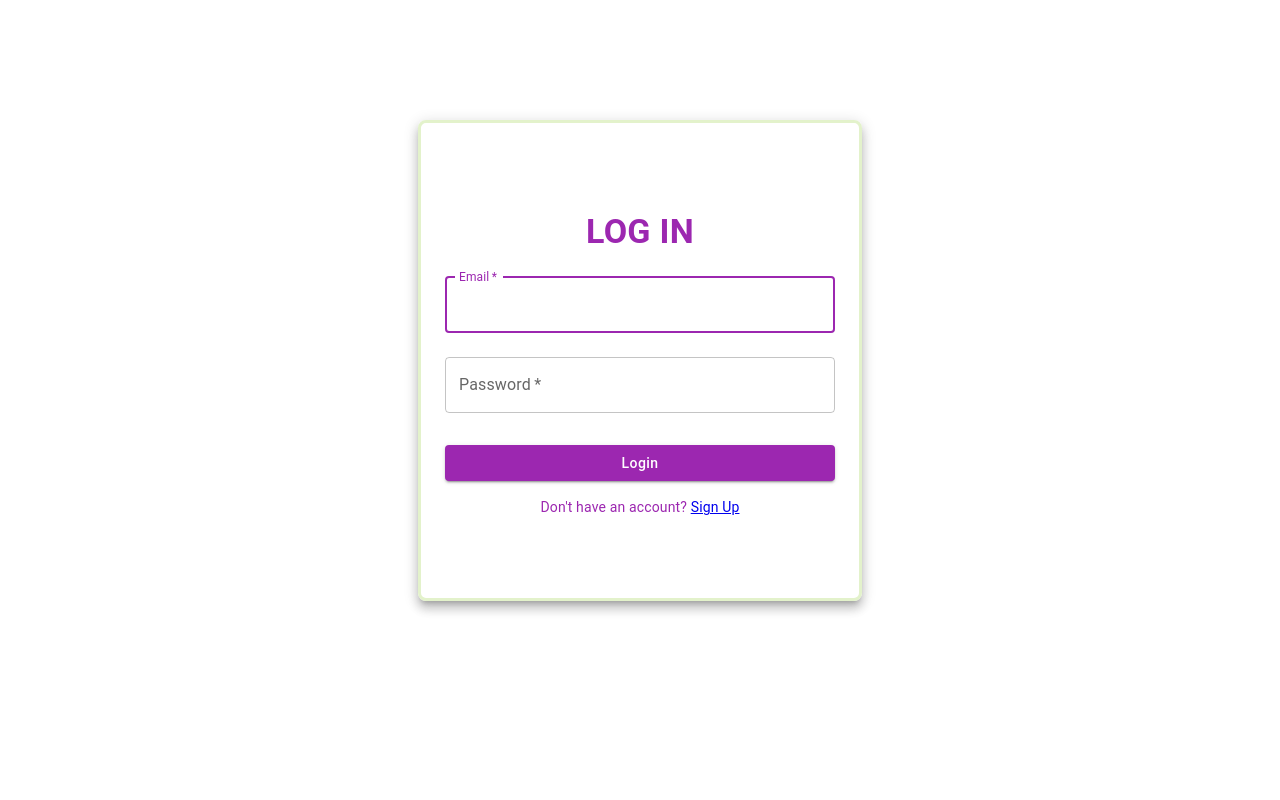
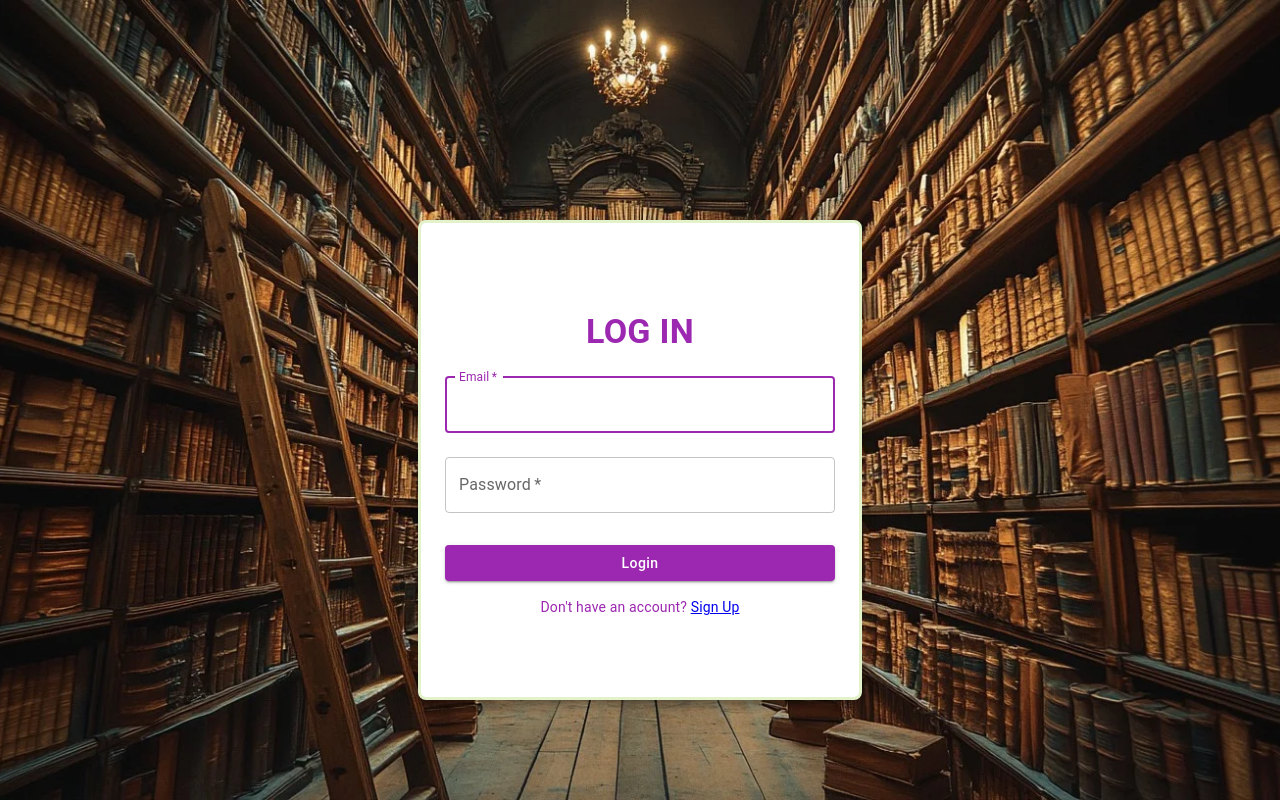
Before and after one commit to Mbaye-ndiaye/gestion_biblio, a React (Create React App) app: page / in a window 1280 px wide. Built offline with nearby package versions, Linux system fonts and the light colour scheme.

Commit message:
ajout image

```diff
--- a/src/App.css
+++ b/src/App.css
@@ -36,3 +36,7 @@
     transform: rotate(360deg);
   }
 } */
+
+img {
+  background-image: url('./assets/image/StockCake.jpg');
+}
--- a/src/App.js
+++ b/src/App.js
@@ -1,5 +1,4 @@
 
-import "./App.css";
 import { createBrowserRouter, Outlet, RouterProvider } from "react-router-dom";
 // import Dashboard from "./pages/admin/Dashboard";
 // import Livres from "./pages/admin/Livre";
--- a/src/pages/connexion/LoginForm.jsx
+++ b/src/pages/connexion/LoginForm.jsx
@@ -1,38 +1,67 @@
-import React from 'react'
+import React from "react";
 import {
   Box,
   Typography,
   TextField,
   Button,
   Container,
-  CssBaseline
-} from '@mui/material'
-import { createTheme, ThemeProvider } from '@mui/material/styles'
-import { NavLink, Outlet } from 'react-router-dom'
+  CssBaseline,
+} from "@mui/material";
+import { createTheme, ThemeProvider } from "@mui/material/styles";
+import { NavLink, Outlet } from "react-router-dom";
+import Image from "../../assets/image/StockCake.jpg";
 
 const theme = createTheme({
   palette: {
     primary: {
-      main: '#9c27b0', // Purple color
+      main: "#9c27b0", // Purple color
     },
   },
-})
+});
 
 export default function LoginForm() {
   return (
     <ThemeProvider theme={theme}>
-      <Container component="main" maxWidth="xs" sx={{ border: '#e3f2cb solid', paddingBottom: 10, paddingTop: 3, marginTop: 15, borderRadius: 2, boxShadow: 8 }}>
+      <Box
+        sx={{
+          // Or in your case backgroundImage: "url('images/cover.jpeg')"
+          backgroundImage: `url(${Image})`,
+          backgroundRepeat: "no-repeat",
+          backgroundSize: "cover", // Pour que l'image couvre toute la zone
+          backgroundPosition: "center", // Pour centrer l'image de fond
+          minHeight: "100vh", // Le box prend au moins toute la hauteur de la fenêtre
+          display: "flex",
+          justifyContent: "center", // Pour centrer le contenu horizontalement
+          alignItems: "center",
+        }}
+      >
+        <Container
+          component="main"
+          maxWidth="xs"
+          sx={{
+            border: "#e3f2cb solid",
+            paddingBottom: 10,
+            paddingTop: 3,
+            marginTop: 15,
+            borderRadius: 2,
+            boxShadow: 8,
+            backgroundColor:"#fff"
+          }}
+        >
           <CssBaseline />
           <Box
             sx={{
               marginTop: 8,
-            display: 'flex',
-            flexDirection: 'column',
-            alignItems: 'center',
-
+              display: "flex",
+              flexDirection: "column",
+              alignItems: "center",
             }}
           >
-          <Typography component="h1" variant="h4" sx={{ color: 'primary.main', fontWeight: 'bold' }}>
+            <Typography
+              component="h1"
+              variant="h4"
+              sx={{ color: "primary.main", fontWeight: "bold" }}
+            >
               LOG IN
             </Typography>
             <Box component="form" noValidate sx={{ mt: 1 }}>
@@ -63,21 +92,23 @@ export default function LoginForm() {
                   type="submit"
                   fullWidth
                   variant="contained"
-              sx={{ mt: 3, mb: 2, textTransform: 'none' }}
+                  sx={{ mt: 3, mb: 2, textTransform: "none" }}
                 >
                   Login
                 </Button>
               </NavLink>
 
-            <Box sx={{ textAlign: 'center' }}>
-              <Typography variant="body2" sx={{ color: 'primary.main' }}>
-                Don't have an account? <NavLink to="/sign-up">Sign Up</NavLink>
+              <Box sx={{ textAlign: "center" }}>
+                <Typography variant="body2" sx={{ color: "primary.main" }}>
+                  Don't have an account?{" "}
+                  <NavLink to="/sign-up">Sign Up</NavLink>
                 </Typography>
               </Box>
             </Box>
-          <Outlet/>
+            <Outlet />
           </Box>
         </Container>
+      </Box>
     </ThemeProvider>
-  )
+  );
 }
--- a/src/pages/inscription/SignUp.jsx
+++ b/src/pages/inscription/SignUp.jsx
@@ -24,7 +24,7 @@ import {
 } from "@mui/material";
 import { createTheme, ThemeProvider } from "@mui/material/styles";
 import { NavLink, Outlet } from "react-router-dom";
-// import Image from "../../assets/image/StockCake.jpg"
+import Image from "../../assets/image/StockCake.jpg";
 
 const theme = createTheme({
   palette: {
@@ -37,11 +37,36 @@ const theme = createTheme({
 export default function LoginForm() {
   return (
     <ThemeProvider theme={theme}>
-      <Container component="main" maxWidth="xs" sx={{ border: '#e3f2cb solid', paddingBottom: 5, paddingTop: 3, marginTop: 10, borderRadius: 2, boxShadow: 8 }}>
+      <Box
+        sx={{
+          // Or in your case backgroundImage: "url('images/cover.jpeg')"
+          backgroundImage: `url(${Image})`,
+          backgroundRepeat: "no-repeat",
+          backgroundSize: "cover", // Pour que l'image couvre toute la zone
+          backgroundPosition: "center", // Pour centrer l'image de fond
+          minHeight: "100vh", // Le box prend au moins toute la hauteur de la fenêtre
+          display: "flex",
+          justifyContent: "center", // Pour centrer le contenu horizontalement
+          alignItems: "center",
+        }}
+      >
+        <Container
+          component="main"
+          maxWidth="xs"
+          sx={{
+            border: "#e3f2cb solid",
+            paddingBottom: 3,
+            paddingTop: 3,
+            // marginTop: 3,
+            borderRadius: 2,
+            boxShadow: 8,
+            backgroundColor: "#fff",
+          }}
+        >
           <CssBaseline />
           <Box
             sx={{
-            marginTop: 8,
+              marginTop: 5,
               display: "flex",
               flexDirection: "column",
               alignItems: "center",
@@ -50,7 +75,7 @@ export default function LoginForm() {
             <Typography
               component="h1"
               variant="h4"
-            sx={{ color: "primary.main", fontWeight: "bold", mb: 3 }}
+              sx={{ color: "primary.main", fontWeight: "bold" }}
             >
               SIGN UP
             </Typography>
@@ -119,6 +144,7 @@ export default function LoginForm() {
             <Outlet />
           </Box>
         </Container>
+      </Box>
     </ThemeProvider>
   );
 }
```
Lines whose indentation alone changed are shown as unchanged.
